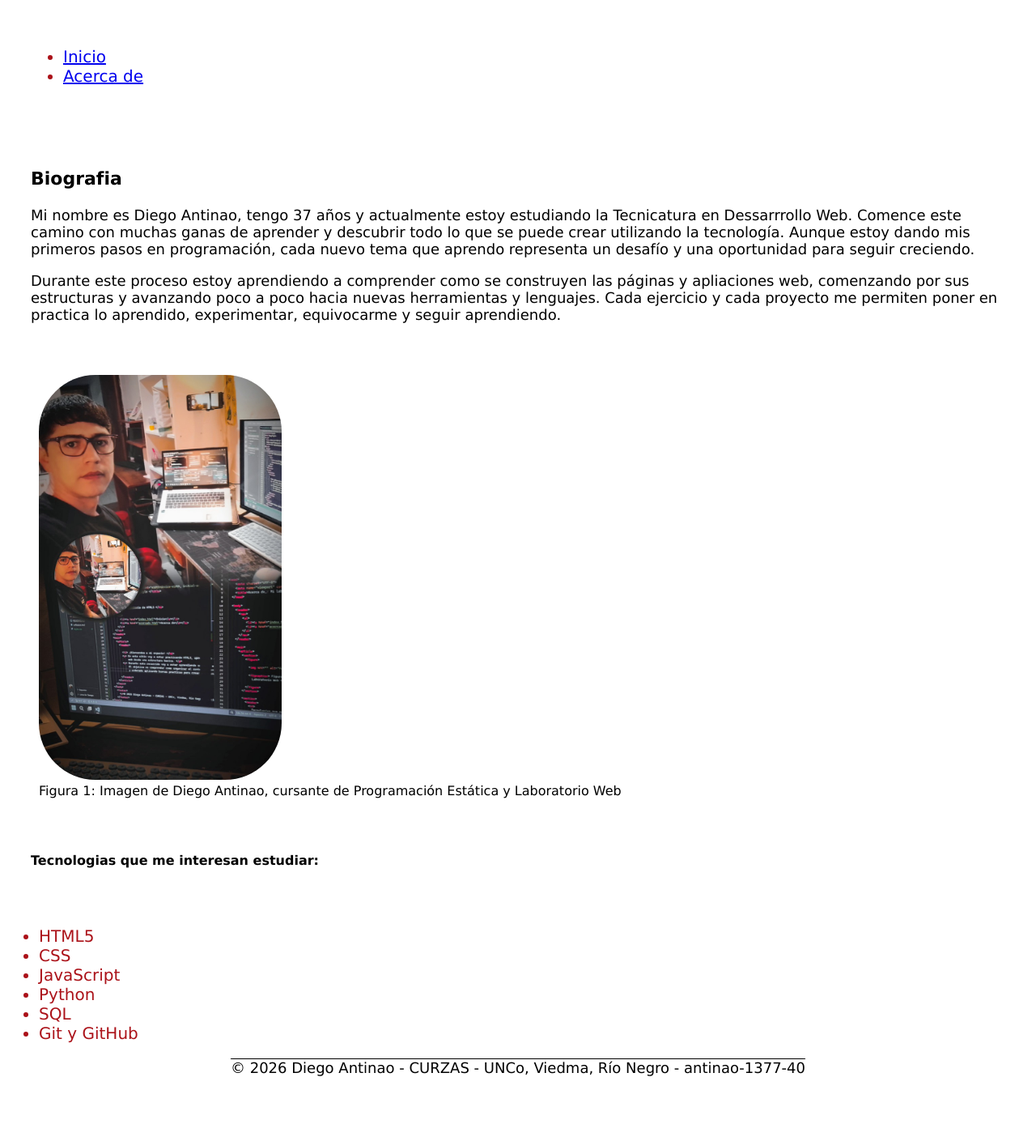
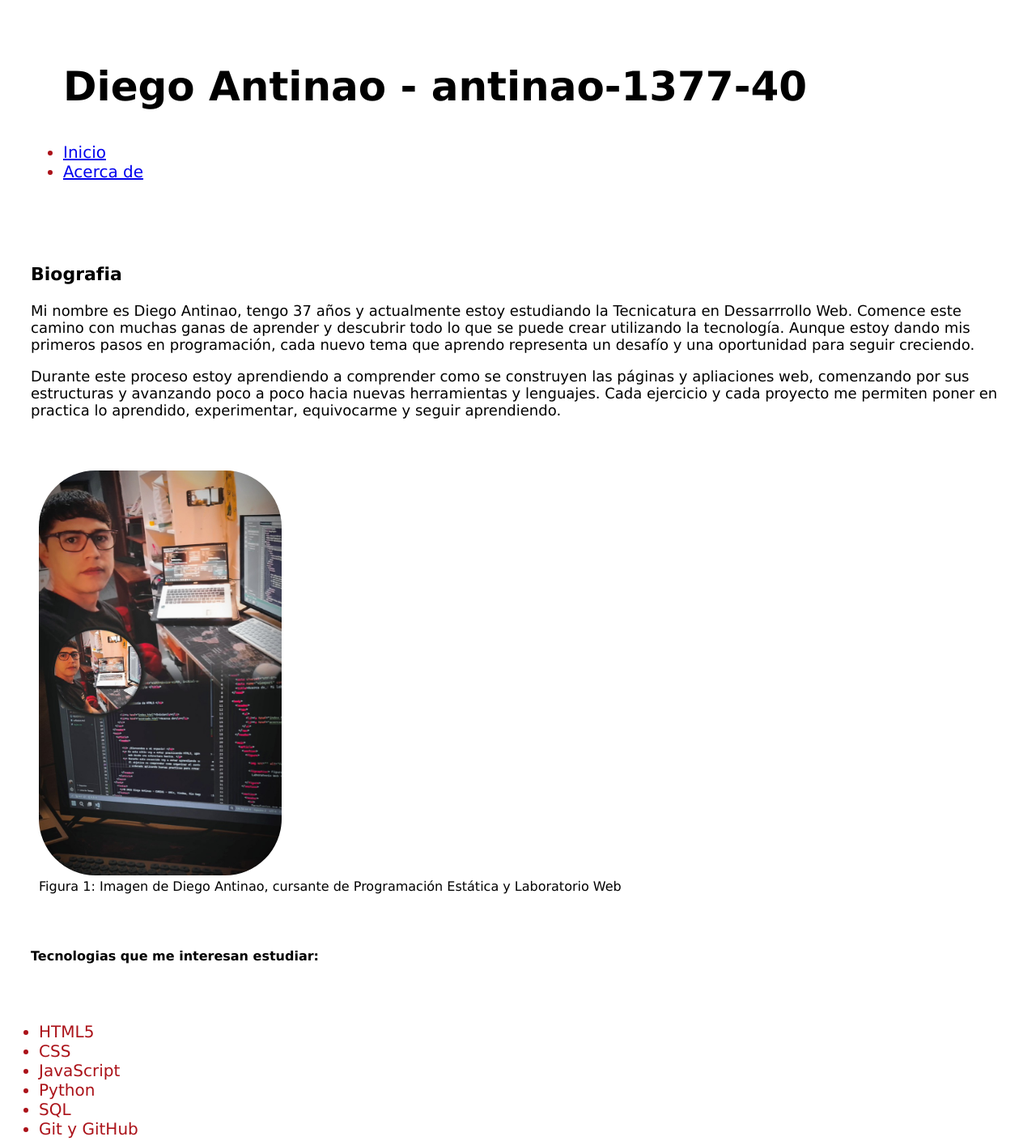
Before and after one commit to antinaodiegojavier/peylw-2026-practicos-antinao-1377-40, a plain HTML site: page acercade.html in a window 1280 px wide. Shown: the top 1409 px of the page at 81% size. Before the commit the page ends 1347 px from the top, so only its background shows below. Drawn offline with Linux system fonts and the light colour scheme; files that its build step writes are made by us from their sources.

Commit message:
Correciones del TP segun observaciones del profe

```diff
--- a/acercade.html
+++ b/acercade.html
@@ -9,7 +9,9 @@
   </head>
 
   <body>
+    <!-- TOKEN ALUMNO: antinao-1377-40 -->
     <header>
+      <h1> Diego Antinao - antinao-1377-40 </h1>
       <nav>
         <ul>
           <li><a href="index.html">Inicio</a></li>
@@ -26,10 +28,12 @@
             <p> Mi nombre es Diego Antinao, tengo 37 años y actualmente estoy estudiando la Tecnicatura en Dessarrrollo Web.
               Comence este camino con muchas ganas de aprender y descubrir todo lo que se puede crear utilizando la tecnología.
             Aunque estoy dando mis primeros pasos en programación, cada nuevo tema que aprendo representa un desafío y una oportunidad para seguir creciendo.</p>
+        <section>
             <p> Durante este proceso estoy aprendiendo a comprender como se construyen las páginas y apliaciones web,
               comenzando por sus estructuras y avanzando poco a poco hacia nuevas herramientas y lenguajes.
               Cada ejercicio y cada proyecto me permiten poner en practica lo aprendido, experimentar, equivocarme y seguir aprendiendo. </p>
-          </header>
+        </section>
+            </header>
         </section>
         <section>
           <figure>
@@ -48,7 +52,7 @@
               Tecnologias que me interesan estudiar:
             </h4>
           </header>
-          <nav>
+
             <ul>
               <li> HTML5 </li>
               <li> CSS </li>
@@ -57,7 +61,7 @@
               <li> SQL </li>
               <li> Git y GitHub </li>
             </ul>
-          </nav>
+
         </section>
       </article>
 
```
Also changed, not shown: index.html (+6 -6 lines), styles.css (renamed from css/styles.css).
